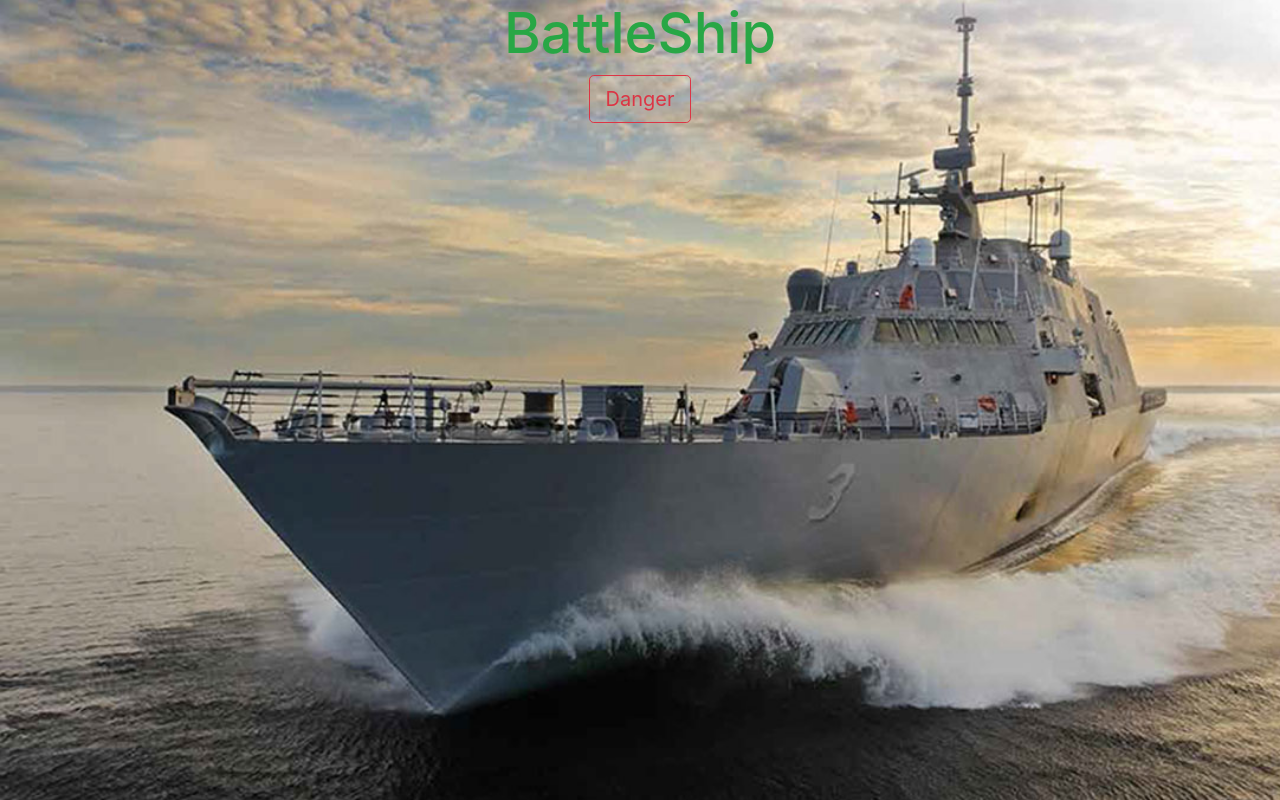
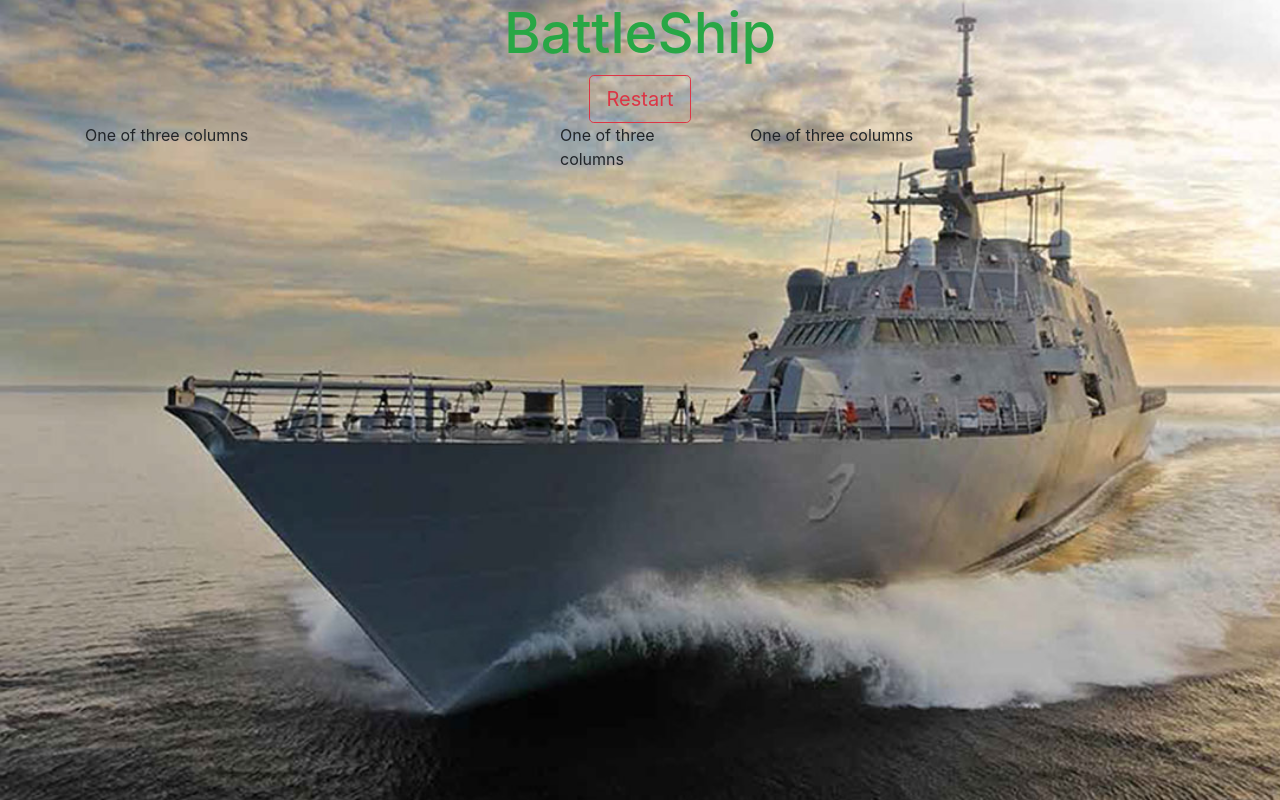
Before and after one commit to shshamim63/Battleship_Game, a website: page src/template.html in a window 1280 px wide. Drawn offline with nearby package versions, Linux system fonts and the light colour scheme.

Commit message:
adds flow for the size of container

```diff
--- a/src/template.html
+++ b/src/template.html
@@ -14,7 +14,18 @@
   </header>
   <main class="container">
       <div class="col-md-4 text-center offset-sm-2 offset-md-4">
-          <button type="button" class="btn btn-outline-danger btn-lg">Danger</button>
+          <button type="button" class="btn btn-outline-danger btn-lg">Restart</button>
+      </div>
+      <div class="row">
+        <div class="col-sm-5 player">
+          One of three columns
+        </div>
+        <div class="col-sm">
+          One of three columns
+        </div>
+        <div class="col-sm-5 computer">
+          One of three columns
+        </div>
       </div>
   </main>
 
```
